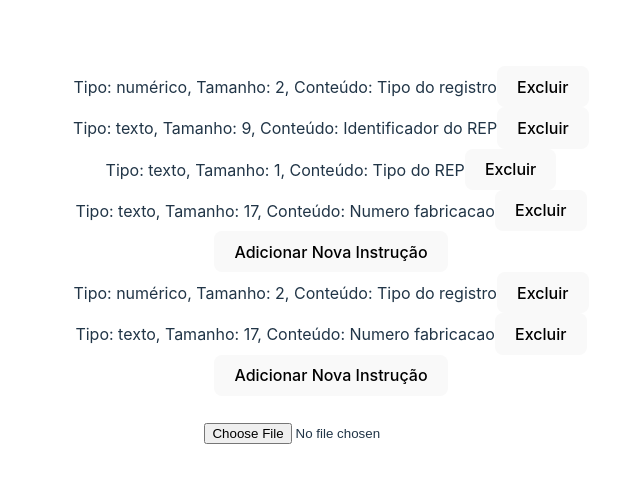
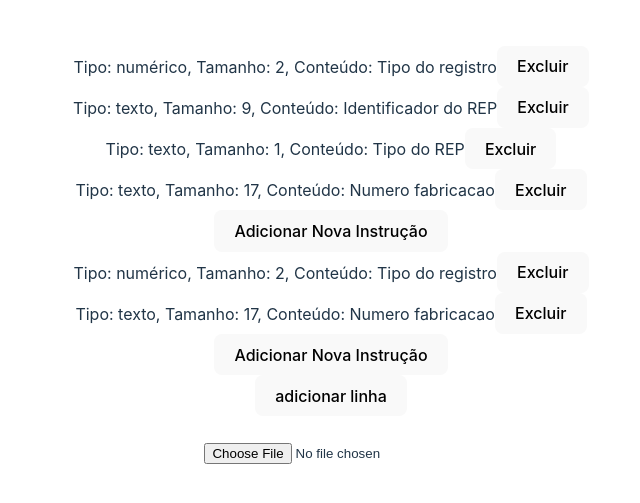
Before and after one commit to matefs/validador-de-arquivo-fiscal, a React (Vite) app: page / in a window 1280 px wide. Shown: the part 145-648 px from the top of the page, without its empty margins (309-949 px from the left). Built offline with nearby package versions, Linux system fonts and the light colour scheme.

Commit message:
add: add new line function and button

```diff
--- a/src/components/ExampleComponent.jsx
+++ b/src/components/ExampleComponent.jsx
@@ -13,6 +13,11 @@ const ExampleComponent = ({ uploadedTextFile }) => {
       { tipo: 'texto', tamanho: 17, conteudo: 'Numero fabricacao' },
     ],
   ]);
+
+  // Função para adicionar uma lista vazia
+  const adicionarListaVazia = () => {
+    setInstrucoesDosRegistros((prevInstrucoes) => [...prevInstrucoes, []]);
+  };
 
   // Função para adicionar uma nova instrução de registro para um item específico
   const adicionarRegistro = (indiceItem, novoRegistro) => {
@@ -59,6 +64,7 @@ const ExampleComponent = ({ uploadedTextFile }) => {
           </button>
         </div>
       ))}
+      <button onClick={() => adicionarListaVazia()}> adicionar linha </button>
     </div>
   );
 };
```
